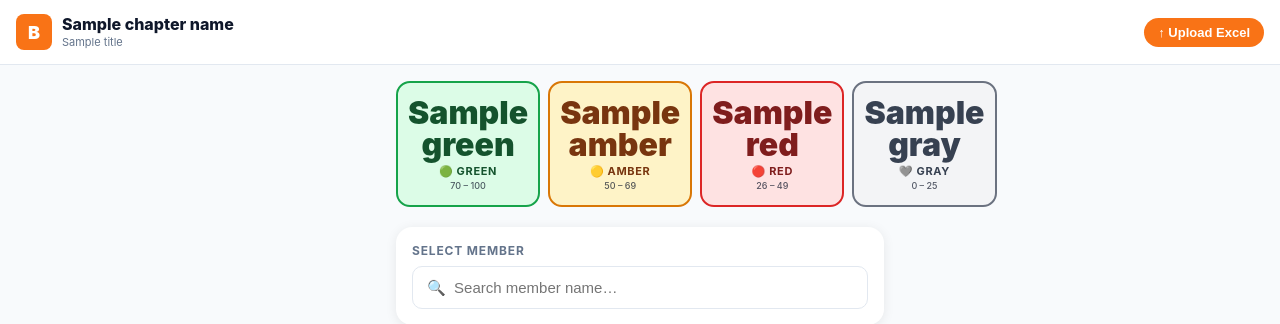
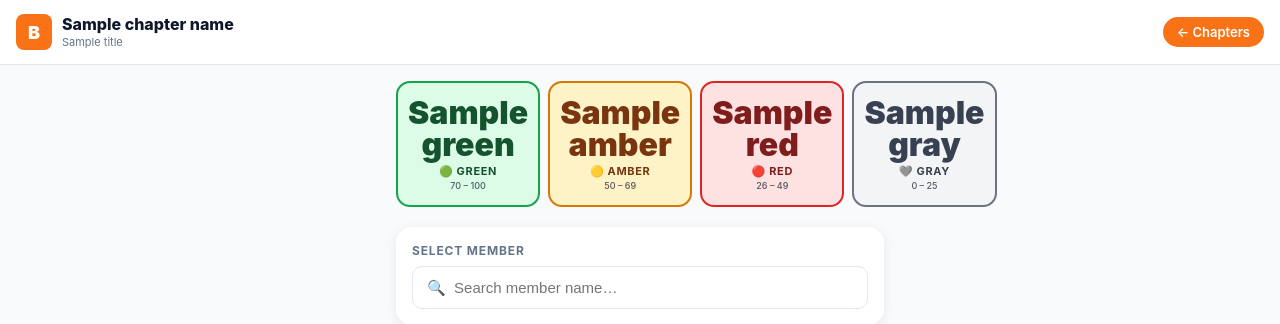
Before and after one commit to keyline/scorecard26, a Flask app: template templates/index.html in a window 1280 px wide. Shown: the top 324 px of the page. Run offline with Flask 3, Linux system fonts and the light colour scheme; the template is opened without the code that fills it: most values are stand-ins (such as "Sample title", 1, 10 or a date in 2020).

Commit message:
Remove upload button from chapter dashboard, add back-to-chapters link
Co-Authored-By: Claude Sonnet 4.6 <noreply@anthropic.com>

```diff
--- a/templates/index.html
+++ b/templates/index.html
@@ -234,9 +234,7 @@ body{background:var(--bg);color:var(--text);font-family:-apple-system,BlinkMacSy
     <div class="header-title">{{ chapter_name if chapter_name else "BNI Scorecard" }}</div>
     <div class="header-sub">{{ title }}</div>
   </div>
-  <button class="upload-btn" onclick="document.getElementById('uploadOverlay').classList.add('open')">
-    ↑ Upload Excel
-  </button>
+  <a href="/" class="upload-btn" style="text-decoration:none;">← Chapters</a>
 </div>
 
 <div class="page">
@@ -424,25 +422,6 @@ body{background:var(--bg);color:var(--text);font-family:-apple-system,BlinkMacSy
 
 </div><!-- /page -->
 
-<!-- Upload overlay -->
-<div class="upload-overlay" id="uploadOverlay">
-  <div class="upload-modal">
-    <h3>Upload New Excel</h3>
-    <p>Upload the updated BNI Excel file. Data will refresh immediately.</p>
-    <form method="post" action="/upload" enctype="multipart/form-data" id="uploadForm">
-      <label class="file-input-label" id="fileLabel">
-        <div style="font-size:28px;margin-bottom:6px;">📂</div>
-        <div id="fileLabelText">Tap to choose .xlsx file</div>
-        <input type="file" name="excel" accept=".xlsx" onchange="updateFileLabel(this)">
-      </label>
-      <div class="modal-btns">
-        <button type="button" class="btn-secondary"
-          onclick="document.getElementById('uploadOverlay').classList.remove('open')">Cancel</button>
-        <button type="submit" class="btn-primary">Upload &amp; Refresh</button>
-      </div>
-    </form>
-  </div>
-</div>
 
 <script>
 const nameToId = {};
@@ -516,11 +495,6 @@ document.addEventListener('click', e => {
   }
 });
 
-function updateFileLabel(input) {
-  const label = document.getElementById('fileLabelText');
-  label.textContent = input.files[0] ? input.files[0].name : 'Tap to choose .xlsx file';
-}
-
 // Check URL param ?member=Name
 const params = new URLSearchParams(window.location.search);
 const preselect = params.get('member');
```
